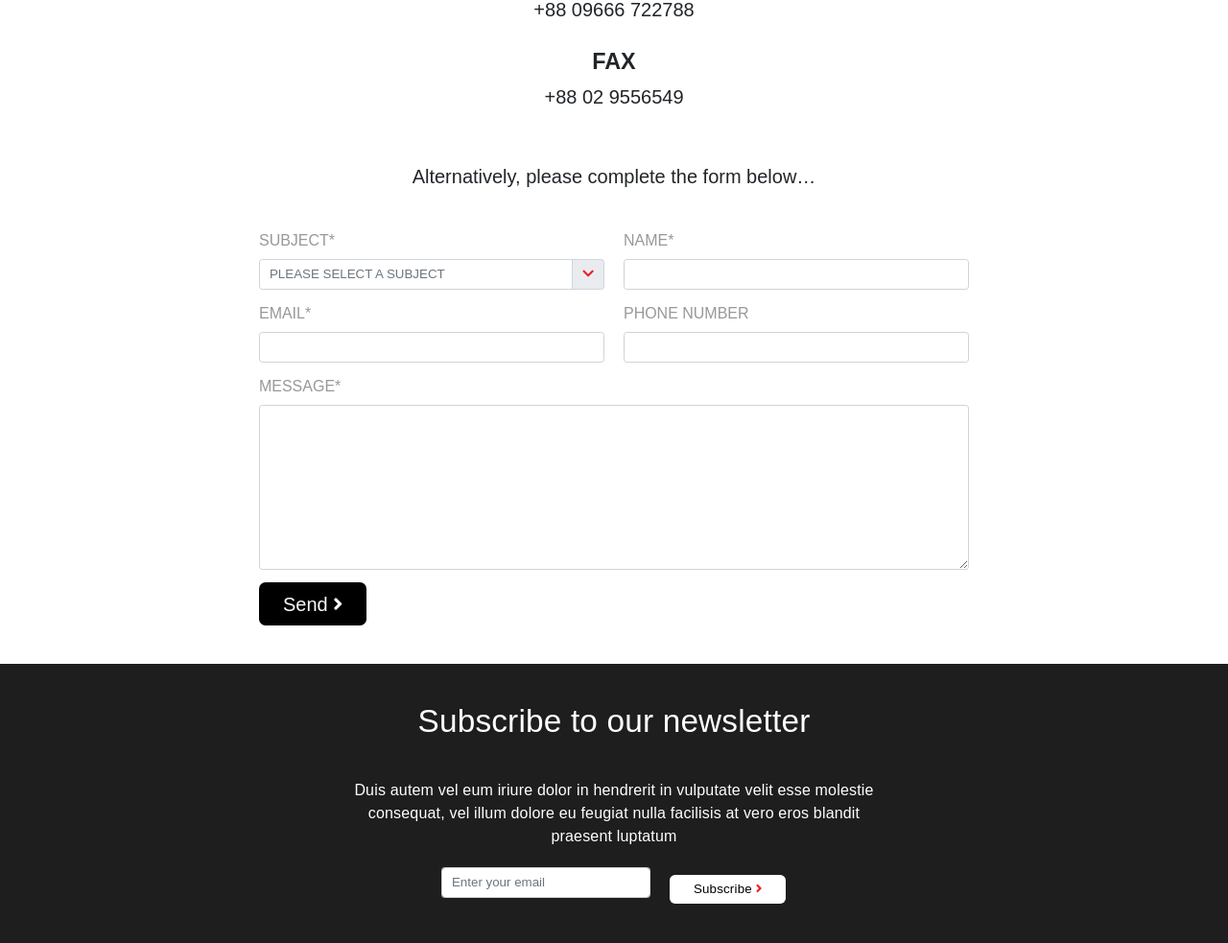
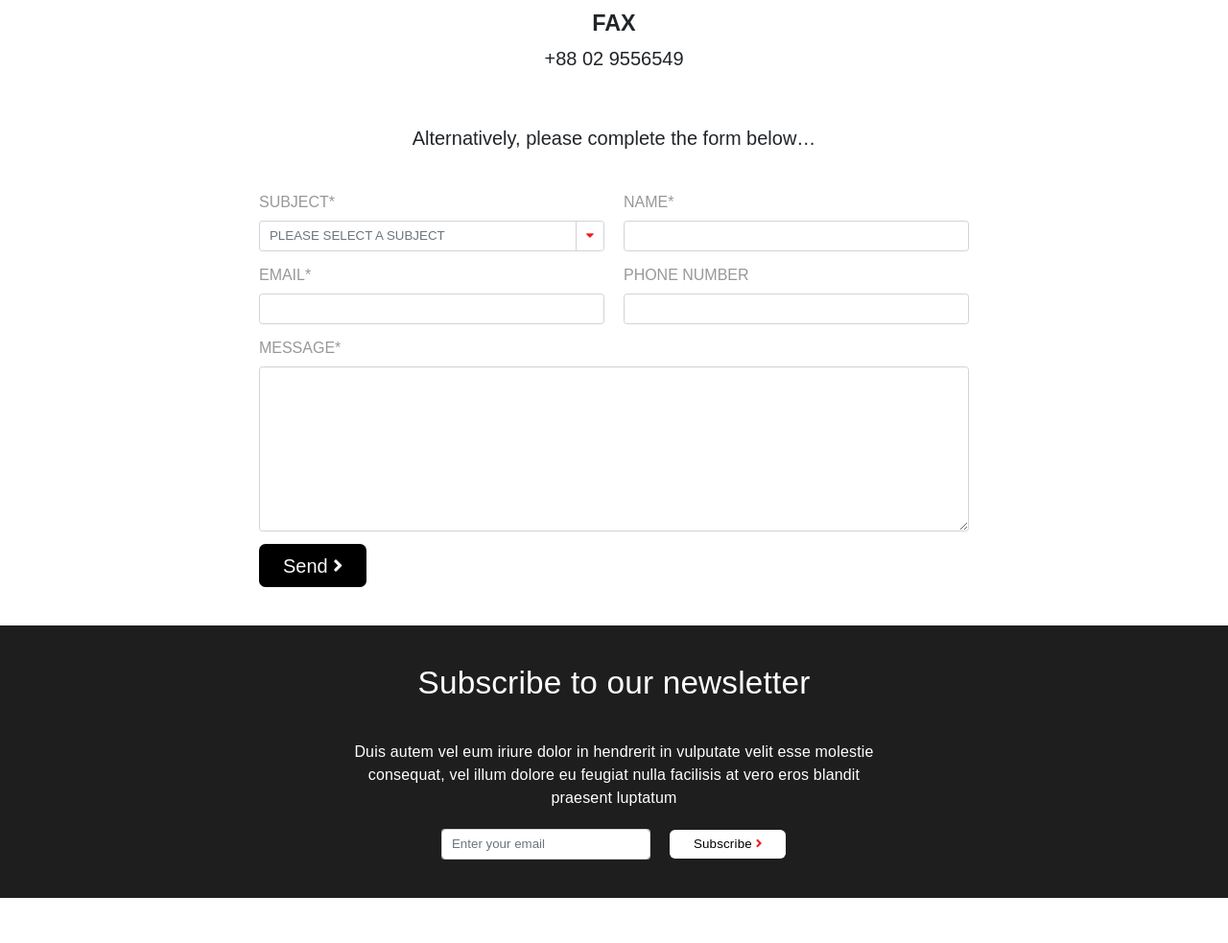
Before and after one commit to anis-intelli/kx, a PHP site: page / in a window 1280 px wide. Shown: the part 2539-3522 px from the top of the page at 96% size. After the commit the page ends 3475 px from the top, so only its background shows below. Run offline with PHP 8.4, Linux system fonts and the light colour scheme.

Commit message:
update minor bug

```diff
--- a/assets/css/style.css
+++ b/assets/css/style.css
@@ -130,7 +130,8 @@ img {
     justify-content: center;
     align-items: center;
     font-size: 3rem;
-    padding: 5rem 5rem;
+    padding-top: 5rem;
+    padding-bottom: 2rem;
 }
 
 /* brand section  */
@@ -190,8 +191,11 @@ img {
     outline: 0;
     box-shadow: 0 0 0 0 rgb(112 112 112 / 25%);
 }
-.contact-form .fa-chevron-down {
+.fa-caret-down {
     color: var(--red);
+}
+.input-group-text {
+    background-color: var(--white);
 }
 @media only screen and (max-width: 600px) {
 
--- a/index.html
+++ b/index.html
@@ -135,10 +135,10 @@
           </div>
         </div>
         <!-- ./slider  -->
-        <!-- down arrow  -->
+        <!-- scroll down arrow  -->
         <div class="down-arrow">
           <a href="#brand-logo">
-            <i class="fas fa-chevron-down"></i>
+           <img src="assets/images/down-arrow.svg" alt="">
           </a>
         </div>
         <!-- down arrow  -->
@@ -275,7 +275,7 @@
                         <div class="input-group mb-3">
                             <input type="text" class="form-control" placeholder="PLEASE SELECT A SUBJECT" aria-label="" aria-describedby="basic-addon2">
                             <span class="input-group-text" id="basic-addon2">
-                                <i class="fa fa-chevron-down"></i>
+                                <i class="fa fa-caret-down"></i>
                             </span>
                           </div>
                     </div>
@@ -327,7 +327,7 @@
                             <div class="col-10 col-sm-5">
                                     <input type="text" class="form-control" placeholder="Enter your email" aria-label="" aria-describedby="basic-addon2">
                             </div>
-                            <div class="col-10 col-sm-3 pt-2">
+                            <div class="col-10 col-sm-3 pt-2 pt-sm-0">
                              <a href="javascript:void" class="btn btn-white form-control">Subscribe <i class="fa fa-angle-right text-red"> </i></a>
                             </div>
                           </div>
```
Also changed, not shown: assets/images/down-arrow.svg (added).
